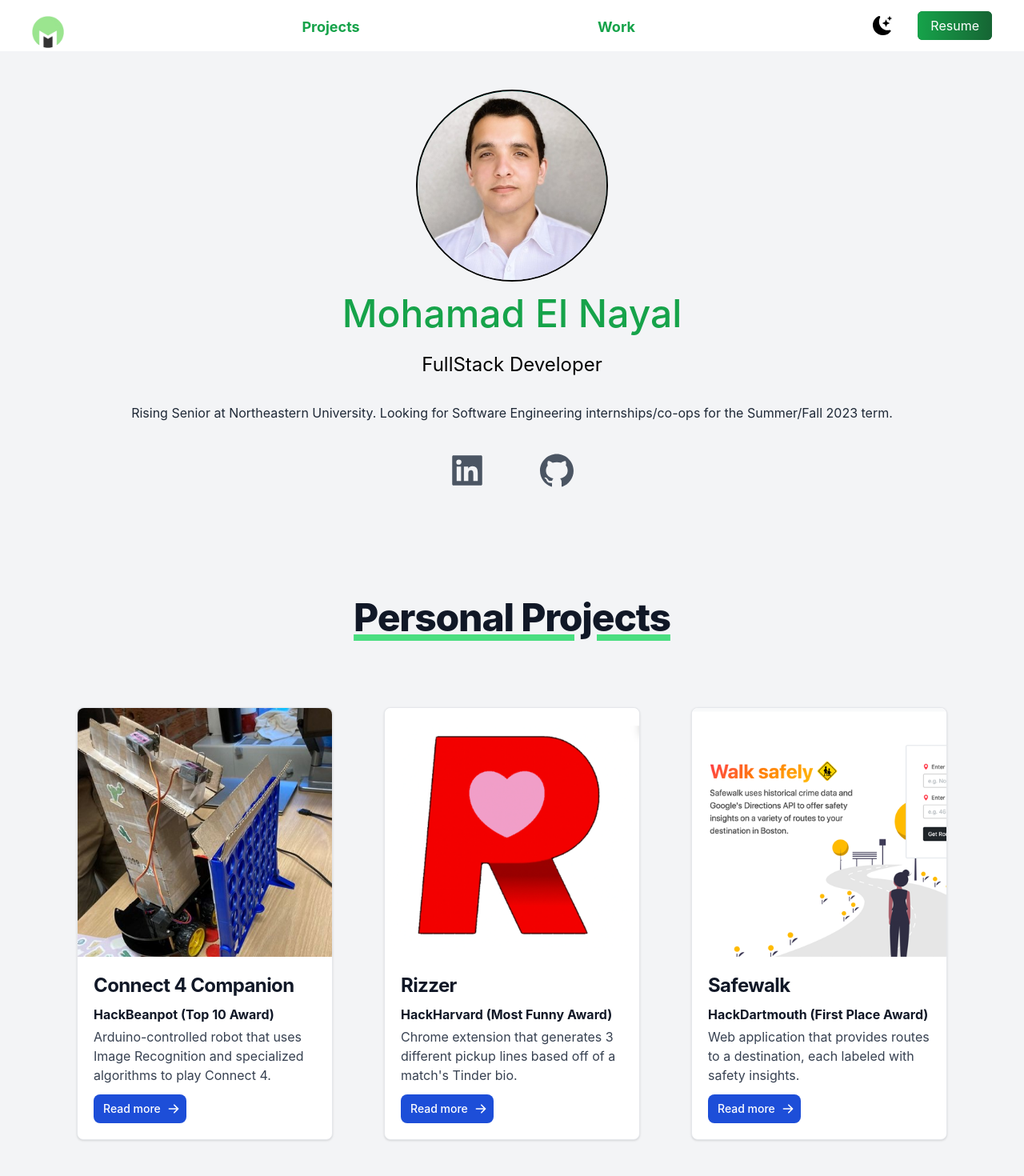
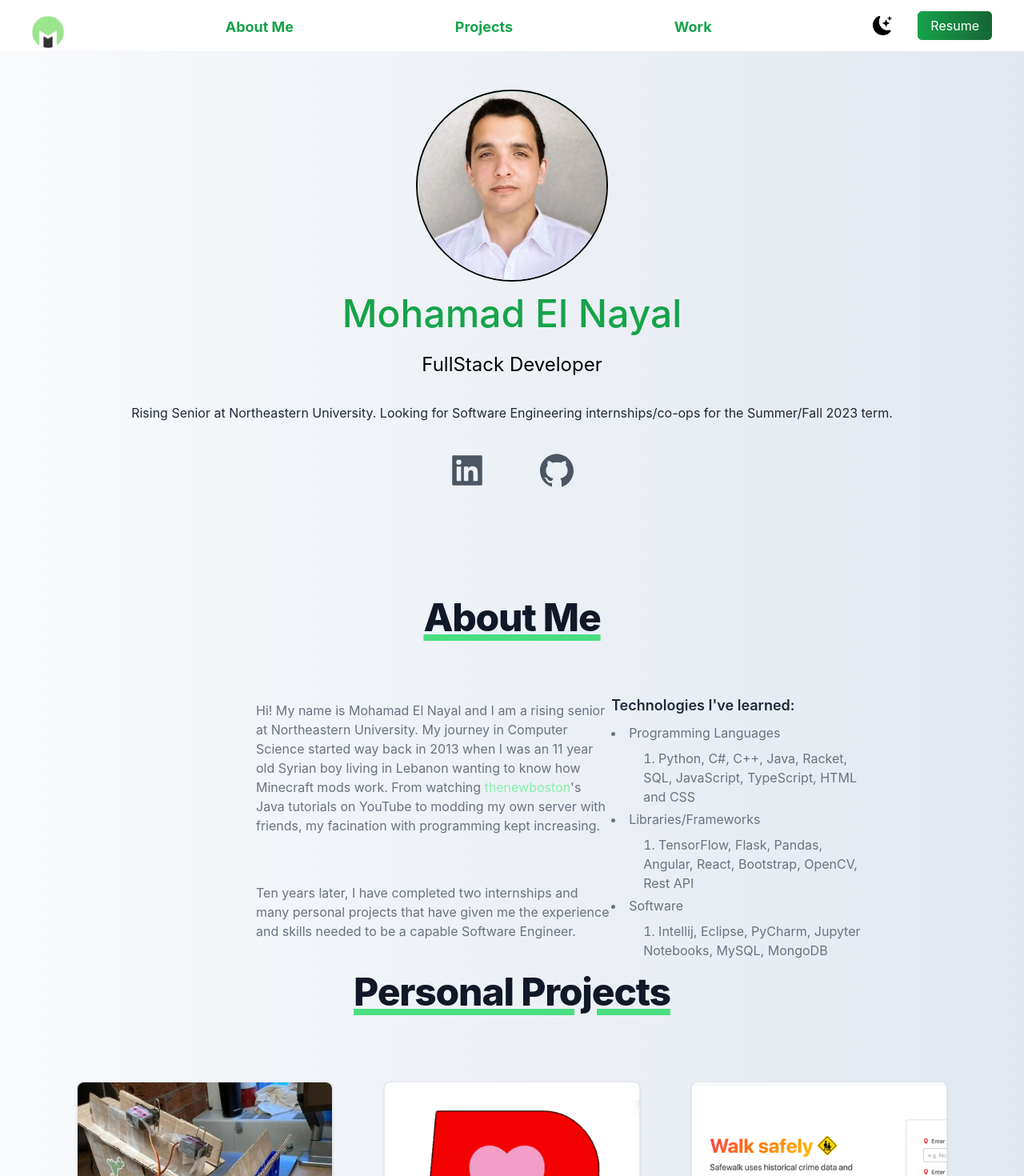
Before and after one commit to attanyl/attanyl.github.io, a Next.js app: page / in a window 1280 px wide. Shown: the top 1470 px of the page at 80% size. Built offline with nearby package versions, Linux system fonts and the light colour scheme.

Commit message:
Just need dark mode and resume left

```diff
--- a/src/pages/index.tsx
+++ b/src/pages/index.tsx
@@ -22,40 +22,86 @@ export default function Home() {
         <meta name="viewport" content="width=device-width, initial-scale=1.0" />
         <link rel="icon" href="../../public/logo.png" />
       </Head>
-      <main className="bg-gray-100 scroll-smooth md:scroll-auto">
+      <main className="bg-gradient-to-r from-slate-50 to-slate-200 scroll-smooth md:scroll-auto">
         <section className='min-h-screen'>
           <nav className='pt-5 px-10 mb-12 flex justify-between sticky top-0 z-50 bg-white'>
-            <Image src={logo} alt="" className='h-10 w-10'/>
-            <a href='#projects' className='text-lg font-bold text-green-600'>Projects</a>
-            <a href='#work' className='text-lg font-bold text-green-600'>Work</a>
+            <Image src={logo} alt="" className='h-10 w-10' />
+            <a href='#about' className='text-lg font-bold text-green-600 group transition-all duration-300 ease-in-out'><span className='bg-bottom bg-gradient-to-r from-green-200 to-green-400 bg-[length:0%_5px] bg-no-repeat group-hover:bg-[length:100%_5px] rounded-xl transition-all duration-500 ease-out'>
+              About Me
+            </span></a>
+            <a href='#projects' className='text-lg font-bold text-green-600 group transition-all duration-300 ease-in-out'><span className='bg-bottom bg-gradient-to-r from-green-200 to-green-400 bg-[length:0%_5px] bg-no-repeat group-hover:bg-[length:100%_5px] rounded-xl transition-all duration-500 ease-out'>
+              Projects
+            </span></a>
+            <a href='#work' className='text-lg font-bold text-green-600 group transition-all duration-300 ease-in-out'><span className='bg-bottom bg-gradient-to-r from-green-200 to-green-400 bg-[length:0%_5px] bg-no-repeat group-hover:bg-[length:100%_5px] rounded-xl transition-all duration-500 ease-out'>
+              Work
+            </span></a>
             <ul className='flex items-center mb-5'>
-              <li>
+              <li className='relative transform transition duration-300 hover:scale-110'>
                 <BsFillMoonStarsFill className='cursor-pointer text-2xl' />
               </li>
-              <li>
+              <li className='relative transform transition duration-300 hover:scale-110'>
                 <a className='bg-gradient-to-r from-green-600 to-green-800 bg-green-800 text-white px-4 py-2 rounded-md ml-8' href='../../public/ResumeForPortfolio.pdf' target="_blank">Resume</a>
               </li>
             </ul>
           </nav>
           <div className='text-center border-10 border-black'>
-            <div className='relative mx-auto bg-gradient-to-b from-teal-500 rounded-full w-60 h-60 overflow-hidden border-solid border-2 border-black'>
-              <Image src={Mohamad} layout="fill" objectFit='cover' alt="profilepic"/>
+            <div className='relative mx-auto bg-gradient-to-b from-teal-500 rounded-full w-60 h-60 overflow-hidden border-solid border-2 border-black transform transition duration-500 hover:scale-110'>
+              <Image src={Mohamad} layout="fill" objectFit='cover' alt="profilepic" />
             </div>
             <h2 className='text-5xl py-4 text-green-600 font-medium'>Mohamad El Nayal</h2>
             <h3 className='text-2xl py-2'>FullStack Developer</h3>
             <p className='text-md py-5 leading-8 text-gray-800'>Rising Senior at Northeastern University. Looking for Software Engineering internships/co-ops for the Summer/Fall 2023 term.</p>
           </div>
           <div className='text-5xl flex justify-center gap-16 py-3 text-gray-600'>
-            <a href='https://www.linkedin.com/in/mohamadelnayal/' target="_blank"><AiFillLinkedin /></a>
-            <a href='https://github.com/attanyl' target="_blank"><AiFillGithub /></a>
+            <a href='https://www.linkedin.com/in/mohamadelnayal/' target="_blank" className='relative transform transition duration-300 hover:scale-125'><AiFillLinkedin /></a>
+            <a href='https://github.com/attanyl' target="_blank" className='relative transform transition duration-300 hover:scale-125'><AiFillGithub /></a>
           </div>
         </section>
 
-        <section>
+        <section className='mb-20'>
           <div>
-            <h1 id="projects" className="text-center mt-5 text-4xl font-extrabold leading-none tracking-tight text-gray-900 md:text-4xl lg:text-5xl skip-to-content"><span className="underline underline-offset-3 decoration-8 decoration-green-400 dark:decoration-green-600">Personal Projects</span></h1>
+            <h1 id="about" className="text-center mt-5 text-4xl font-extrabold leading-none tracking-tight text-gray-900 md:text-4xl lg:text-5xl skip-to-content"><span className="underline underline-offset-3 decoration-8 decoration-green-400 dark:decoration-green-600">About Me</span></h1>
+            <div className='inline-flex w-3/5 ml-80'>
+            <div className='mt-2 w-4/5'>
+              <p className="text-gray-500 dark:text-gray-400">Hi! My name is Mohamad El Nayal and I am a rising senior at Northeastern University. My journey in Computer Science started way back in 2013 when I was an 11 year old Syrian boy living in Lebanon wanting to know how Minecraft mods work.
+              From watching <span className='text-green-300'>thenewboston</span>&apos;s Java tutorials on YouTube to modding my own server with friends, my facination with programming kept increasing.</p>
+          <div className='py-5'>
+          <p className="mb-3 pt-10 text-gray-500 dark:text-gray-400">Ten years later, I have completed two internships and many personal projects that have given me the experience and skills needed to be a capable Software Engineer.</p>
+          </div>
+          </div>
+
+          <div className=''>
+          <h2 className="mb-2 text-lg font-semibold text-slate-800">Technologies I&apos;ve learned:</h2>
+          <ul className="max-w-md space-y-1 text-gray-500 list-disc list-inside dark:text-gray-400">
+              <li>
+                  Programming Languages
+                  <ul className="pl-10 mt-2 space-y-1 list-decimal list-inside">
+                    <li className='space-y-1 list-decimal list-inside'>Python, C#, C++, Java, Racket, SQL, JavaScript, TypeScript, HTML and CSS</li>
+                  </ul>
+              </li>
+              <li>
+              Libraries/Frameworks
+                  <ul className="pl-10 mt-2 space-y-1 list-decimal list-inside">
+                    <li className='space-y-1 list-decimal list-inside'>TensorFlow, Flask, Pandas, Angular, React, Bootstrap, OpenCV, Rest API</li>
+                  </ul>
+              </li>
+              <li>
+              Software
+                  <ul className="pl-10 mt-2 space-y-1 list-decimal list-inside">
+                    <li className='space-y-1 list-decimal list-inside'>Intellij, Eclipse, PyCharm, Jupyter Notebooks, MySQL, MongoDB</li>
+                  </ul>
+              </li>
+          </ul>
+          </div>
+          </div>
+          </div>
+        </section>
+
+        <section className='mt-10'>
+          <div>
+            <h1 id="projects" className="text-center text-4xl font-extrabold leading-none tracking-tight text-gray-900 md:text-4xl lg:text-5xl skip-to-content"><span className="underline underline-offset-3 decoration-8 decoration-green-400 dark:decoration-green-600">Personal Projects</span></h1>
             <div className='mt-2 flex justify-center gap-16'>
-            <div className="my-2 max-w-xs bg-white border border-gray-200 rounded-lg shadow dark:bg-gradient-to-bl from-slate-400 to-slate-700 dark:border-gray-700">
+              <div className="my-2 max-w-xs bg-white border border-gray-200 rounded-lg shadow dark:bg-gradient-to-bl from-slate-400 to-slate-700 dark:border-gray-700 relative transform transition duration-300 hover:scale-105">
                 <a target="_blank" href="https://devpost.com/software/connect-4-companion">
                   <Image className="rounded-t-lg max-h-25" src={C4} alt="" />
                 </a>
@@ -69,7 +115,7 @@ export default function Home() {
                   </a>
                 </div>
               </div>
-            <div className="my-2 max-w-xs bg-white border border-gray-200 rounded-lg shadow dark:bg-gradient-to-bl from-slate-400 to-slate-700 dark:border-gray-700">
+              <div className="my-2 max-w-xs bg-white border border-gray-200 rounded-lg shadow dark:bg-gradient-to-bl from-slate-400 to-slate-700 dark:border-gray-700 relative transform transition duration-300 hover:scale-105">
                 <a target="_blank" href="https://devpost.com/software/rizzer?ref_content=user-portfolio&ref_feature=in_progress">
                   <Image className="rounded-t-lg max-h-25" src={rizzer} alt="" />
                 </a>
@@ -83,7 +129,7 @@ export default function Home() {
                   </a>
                 </div>
               </div>
-            <div className="my-2 max-w-xs bg-white border border-gray-200 rounded-lg shadow dark:bg-gradient-to-bl from-slate-400 to-slate-700 dark:border-gray-700">
+              <div className="my-2 max-w-xs bg-white border border-gray-200 rounded-lg shadow dark:bg-gradient-to-bl from-slate-400 to-slate-700 dark:border-gray-700 relative transform transition duration-300 hover:scale-105">
                 <a target="_blank" href="https://devpost.com/software/safewalk-boston-ma">
                   <Image className="rounded-t-lg max-h-25" src={safewalk} alt="" />
                 </a>
@@ -105,7 +151,7 @@ export default function Home() {
             <h1 id="work" className="text-center mt-5 py-10 text-4xl font-extrabold leading-none tracking-tight text-gray-900 md:text-4xl lg:text-5xl"><span className="underline underline-offset-3 decoration-8 decoration-green-400 dark:decoration-green-600">Work Experience</span></h1>
             <div className="flex justify-center gap-10 pb-5">
               <div
-          className="flex flex-col rounded-lg bg-white shadow-lg dark:bg-neutral-700 md:max-w-xl md:flex-row">
+                className="flex flex-col rounded-lg bg-white shadow-lg dark:bg-neutral-700 md:max-w-xl md:flex-row relative transform transition duration-300 hover:scale-105">
                 <Image
                   className="w-full rounded-t-lg object-cover md:h-auto md:w-48 md:rounded-none md:rounded-l-lg"
                   src={travelers}
@@ -136,7 +182,7 @@ export default function Home() {
               </div>
 
               <div
-          className="flex flex-col rounded-lg bg-white shadow-lg dark:bg-neutral-700 md:max-w-xl md:flex-row">
+                className="flex flex-col rounded-lg bg-white shadow-lg dark:bg-neutral-700 md:max-w-xl md:flex-row relative transform transition duration-300 hover:scale-105">
                 <Image
                   className="w-full rounded-t-lg object-cover md:h-auto md:w-48 md:rounded-none md:rounded-l-lg"
                   src={gentuity}
```
Lines whose indentation alone changed are shown as unchanged.
